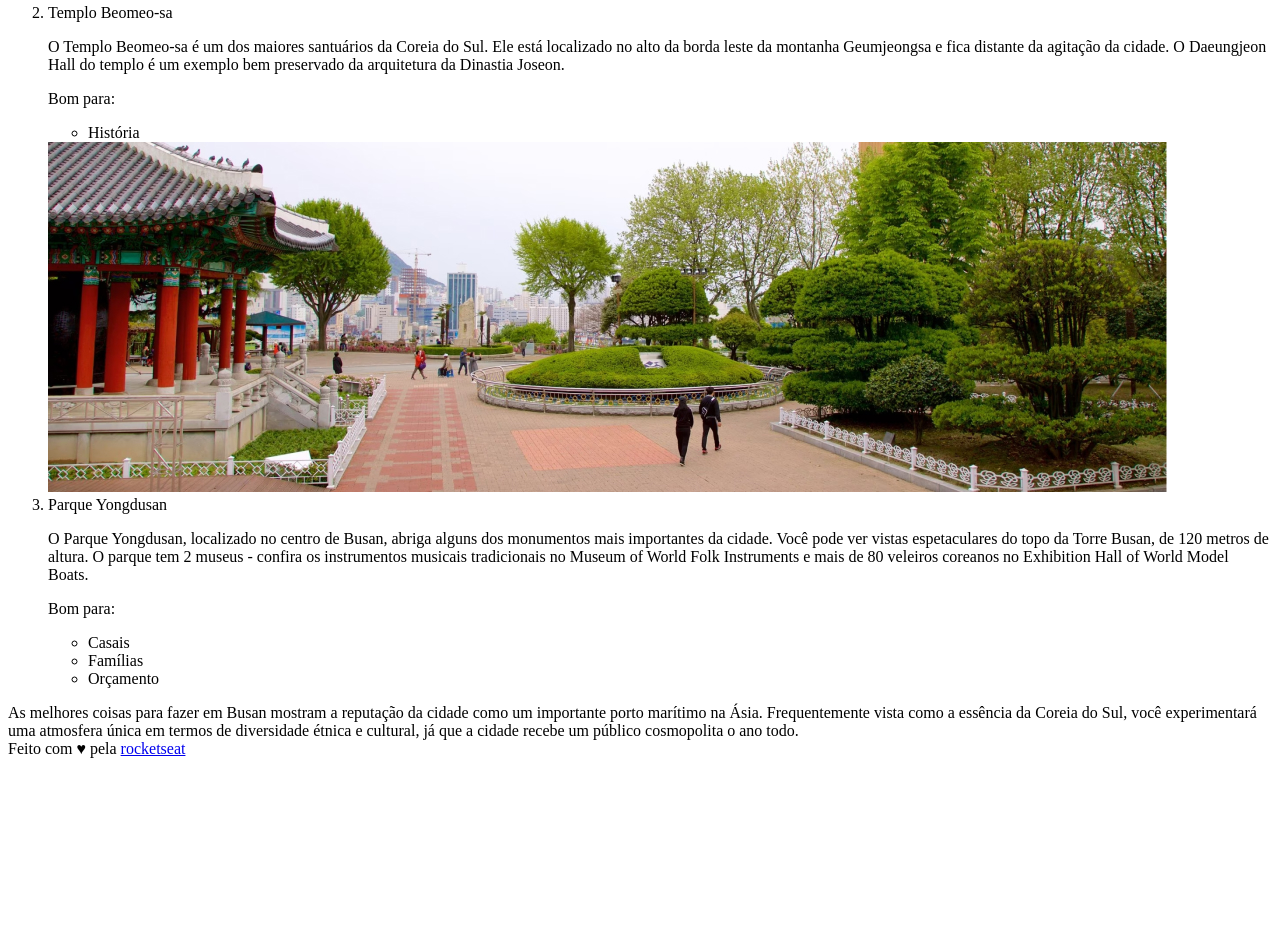
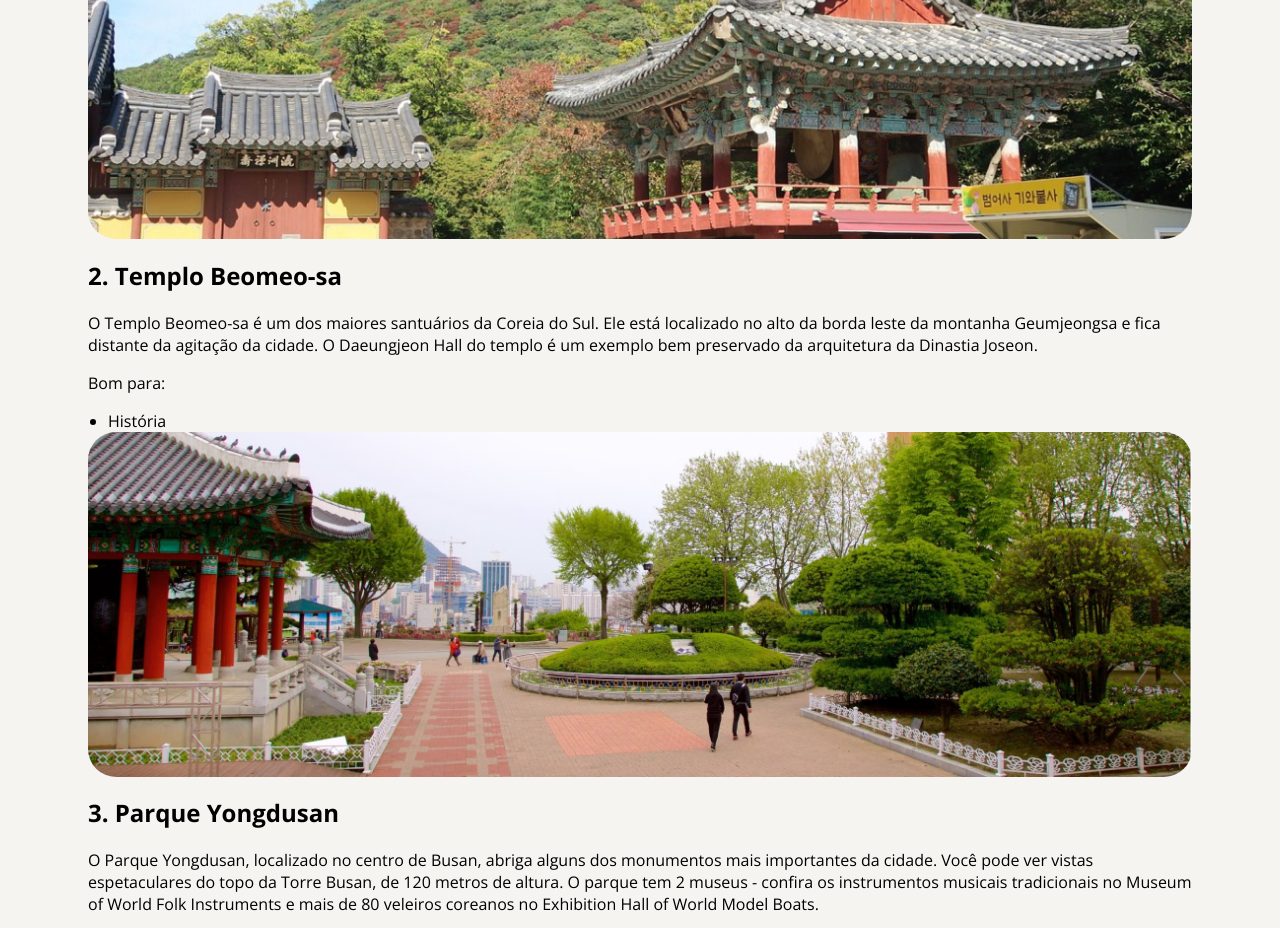
Before and after one commit to dev-FilipeBCS/tourist-place, a plain HTML site: page index.html in a window 1280 px wide. Shown: the part 1859-2787 px from the top of the page. Before the commit the page ends 2625 px from the top, so only its background shows below. Drawn offline with nearby package versions, Linux system fonts and the light colour scheme.

Commit message:
Adjust alignment

```diff
--- a/index.html
+++ b/index.html
@@ -1,10 +1,14 @@
 <!DOCTYPE html>
 <html lang="en">
 <head>
+    <link rel="preconnect" href="https://fonts.googleapis.com">
+    <link rel="preconnect" href="https://fonts.gstatic.com" crossorigin>
+
     <meta charset="UTF-8">
     <meta name="viewport" content="width=device-width, initial-scale=1.0">
     <title>Site Turístico</title>
 
+    <link href="https://fonts.googleapis.com/css2?family=Open+Sans:ital,wght@0,300..800;1,300..800&display=swap" rel="stylesheet">
     <link rel="stylesheet" href="style.css">
 </head>
 <body>
@@ -12,7 +16,7 @@
         <p class="orange">SUA PRÓXIMA VIAGEM:</p>
         <h1>Conheça Busan</h1>
         <img src="/assets/Busan.jpg" alt="Foto da cidade de Busan ao final da tarde, pode-se veruma uma ponte, diversas embarcações e prédios baixos.">
-        <p class="description">Busan, a estrela em ascensão da Coreia do Sul, oferece de tudo, desde churrascarias de primeira linha até tradicionais barracas de comida de rua. Aqui, exploramos a segunda cidade da Coreia do Sul e descobrimos as suas ofertas culinárias.</p>
+        <p class="center">Busan, a estrela em ascensão da Coreia do Sul, oferece de tudo, desde churrascarias de primeira linha até tradicionais barracas de comida de rua. Aqui, exploramos a segunda cidade da Coreia do Sul e descobrimos as suas ofertas culinárias.</p>
         <div>
             <p class="orange">PARA OS AMANTES DE HISTÓRIA</p>
             <h2>Descubra 3 destinos imperdíveis em Busan</h2>
@@ -20,11 +24,8 @@
                 As atrações de Busan vão desde templos budistas centenários que pontilham as montanhas e o litoral da cidade até praias imaculadas com águas cristalinas. Esta cidade litorânea tem muitas coisas para fazer o ano todo - as famílias podem passar o tempo em um aquário à beira-mar, os compradores podem explorar bairros vibrantes e os amantes da natureza podem desfrutar de longas caminhadas até mirantes panorâmicos.
                 Os santuários budistas que pontilham a costa e as montanhas de Busan têm uma arquitetura impressionante que irá encantar os fotógrafos.
             </p>
-            <img src="/assets/temple-haedong-yonggungsa.jpg" alt="foto do templo Haedong Yonggungsa">
-            <ol>
-                <li>
-                    Templo Haedong Yonggungsa
-                </li>
+            <img  src="/assets/temple-haedong-yonggungsa.jpg" alt="foto do templo Haedong Yonggungsa">
+                <h3>1. Templo Haedong Yonggungsa</h3>
                 <p>
                     O Templo Haedong Yonggungsa é um templo budista localizado no extremo nordeste de Busan. Construído em 1376, é um dos poucos templos na Coreia construídos à beira-mar - você pode desfrutar de vistas do Mar do Leste de um lado e de belas montanhas do outro.
                 </p>
@@ -35,9 +36,7 @@
                     <li>História</li>
                 </ul>
                 <img src="assets/temple-beomeo-sa.jpg" alt="Foto do templo  Beomeo-Sa">
-                <li>
-                    Templo Beomeo-sa
-                </li>
+                <h2>2. Templo Beomeo-sa</h2>
                 <p>
                     O Templo Beomeo-sa é um dos maiores santuários da Coreia do Sul. Ele está localizado no alto da borda leste da montanha Geumjeongsa e fica distante da agitação da cidade. O Daeungjeon Hall do templo é um exemplo bem preservado da arquitetura da Dinastia Joseon.
                 </p>
@@ -48,7 +47,7 @@
                     <li>História</li>
                 </ul>
                 <img src="assets/park-yongdusan.jpg" alt="Foto do parque Yongdusan">
-                <li>Parque Yongdusan</li>
+                <h2>3. Parque Yongdusan</h2>
                 <p>
                     O Parque Yongdusan, localizado no centro de Busan, abriga alguns dos monumentos mais importantes da cidade. Você pode ver vistas espetaculares do topo da Torre Busan, de 120 metros de altura. O parque tem 2 museus - confira os instrumentos musicais tradicionais no Museum of World Folk Instruments e mais de 80 veleiros coreanos no Exhibition Hall of World Model Boats.
                 </p>
@@ -62,11 +61,11 @@
                 </ul>
             </ol>
         </div>
-        <div>
+        <p class="center">
             As melhores coisas para fazer em Busan mostram a reputação da cidade como um importante porto marítimo na Ásia. Frequentemente vista como a essência da Coreia do Sul, você experimentará uma atmosfera única em termos de diversidade étnica e cultural, já que a cidade recebe um público cosmopolita o ano todo.
-        </div>
-        <footer>
-            Feito com ♥ pela <a href="https://rocketseat.com.br"> rocketseat</a>
+        </p>
+        <footer class="center">
+            Feito com ♥ pela <a href="https://rocketseat.com.br"> RocketSeat</a>
         </footer>
     </main>
 </body>
--- a/style.css
+++ b/style.css
@@ -0,0 +1,40 @@
+:root {
+  font-family: "Open Sans", sans-serif;
+
+  background-color: #F5F4F0;
+}
+
+main{
+    padding: 88px 80px;
+}
+
+.center {
+    text-align: center;
+    padding: 0 0 40px;
+}
+
+.orange {
+    color: #E95E10;
+}
+
+h1{
+    padding: 0 0 40px;
+}
+
+img {
+    display: flex;
+    margin: auto;
+    border-radius: 28px;
+    width: 100%;
+    height: auto;
+}
+
+ul {
+    padding: 0 20px;
+    margin: 0px;
+}
+
+a:link, a:visited{
+    text-decoration: none;
+    color:black;
+}
```
